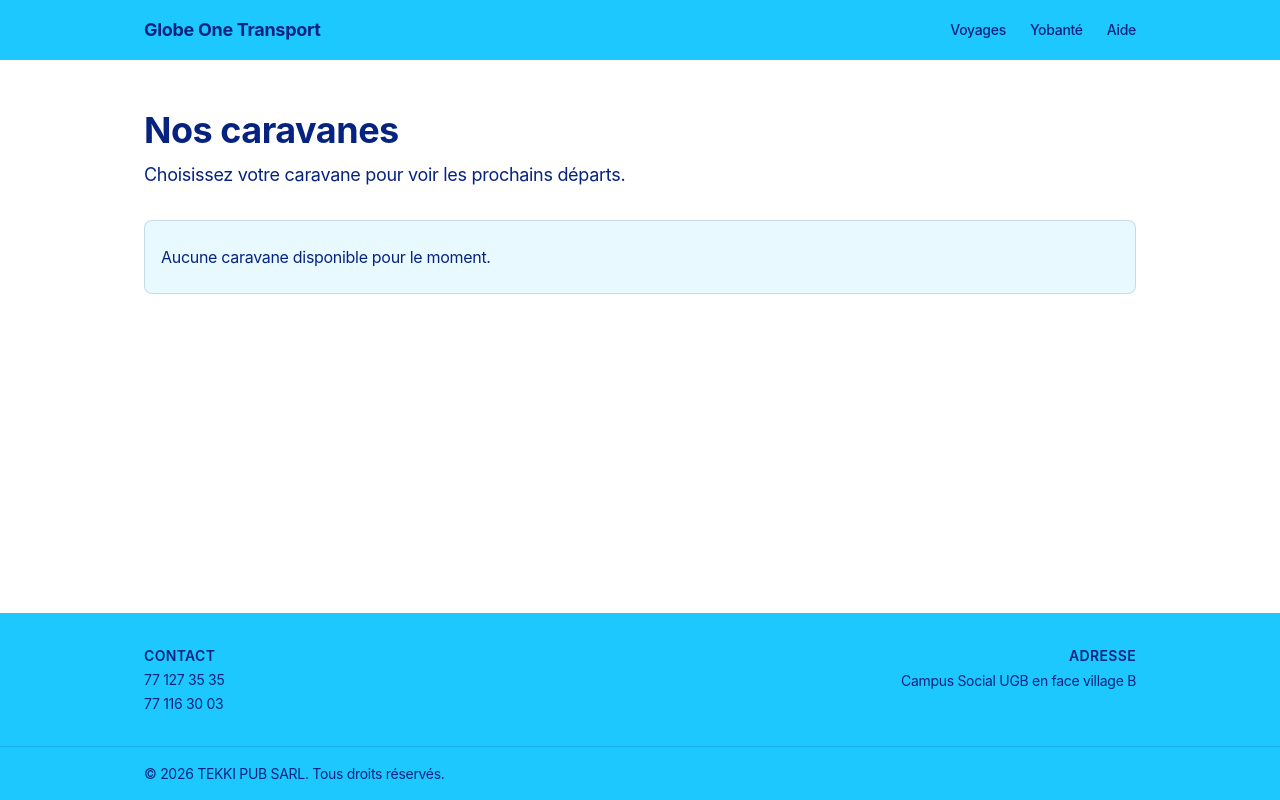
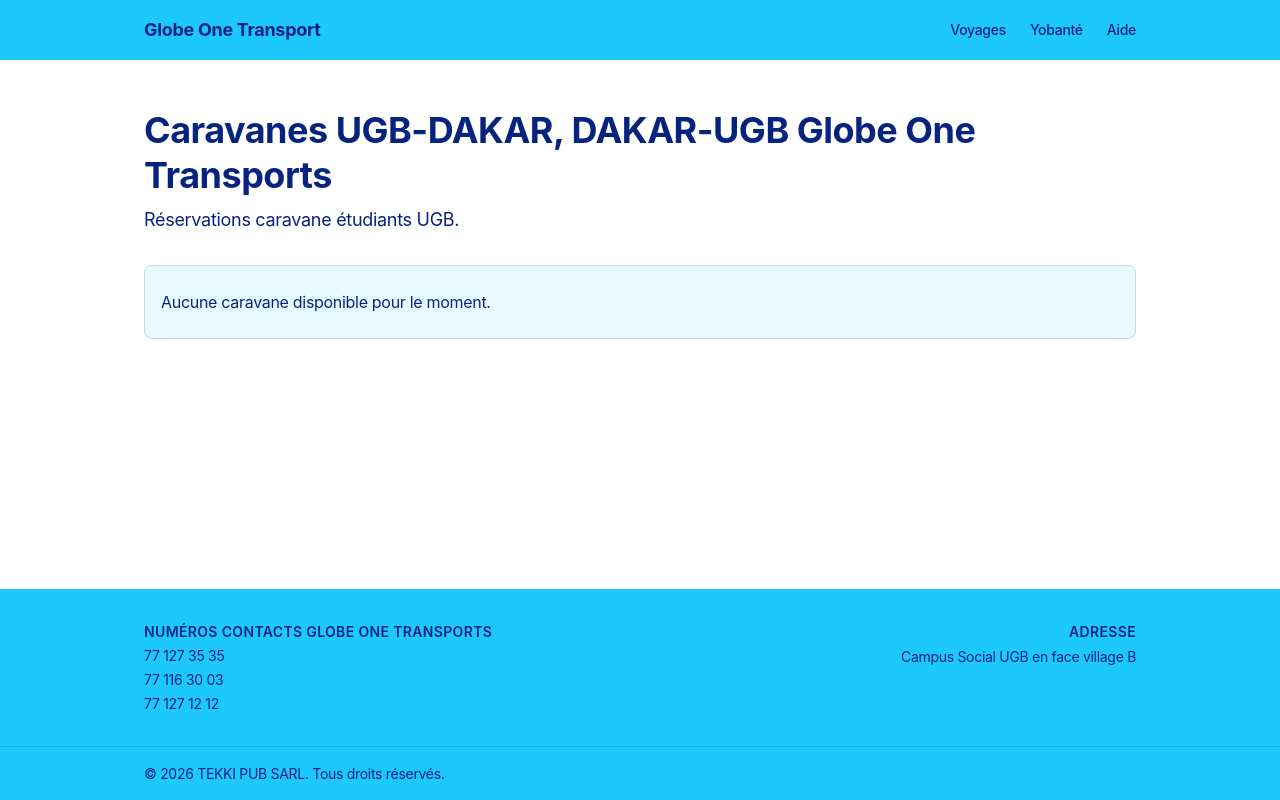
Before and after one commit to babacargithub/GoTransV5, a Laravel app: template resources/views/website/home.blade.php in a window 1280 px wide. Run offline with Laravel 12, Linux system fonts and the light colour scheme; the template is opened without the code that fills it, so the values that code supplies are empty; style sheets or scripts are compiled from the project's sources; parts of the project's set-up code (start-up, migrations or seed data) failed here and were passed over; some libraries are stand-ins or nearby versions.

Commit message:
Update public website home SEO copy and add a third contact number to the footer

```diff
--- a/resources/views/components/layouts/website.blade.php
+++ b/resources/views/components/layouts/website.blade.php
@@ -111,9 +111,10 @@
     <footer class="bg-brand-cyan text-brand-navy text-sm">
         <div class="max-w-5xl mx-auto px-4 py-8 flex flex-col gap-6 sm:flex-row sm:justify-between">
             <div class="flex flex-col gap-1">
-                <p class="font-semibold uppercase tracking-wide">Contact</p>
+                <p class="font-semibold uppercase tracking-wide">Numéros contacts Globe One Transports</p>
                 <a href="tel:+221771273535" class="hover:underline">77 127 35 35</a>
                 <a href="tel:+221771163003" class="hover:underline">77 116 30 03</a>
+                <a href="tel:+221771271212" class="hover:underline">77 127 12 12</a>
             </div>
 
             <address class="not-italic flex flex-col gap-1 sm:max-w-xs sm:text-right">
--- a/resources/views/website/home.blade.php
+++ b/resources/views/website/home.blade.php
@@ -1,12 +1,12 @@
 <x-layouts.website
-    title="Globe One Transport — Bus Saint-Louis (UGB) ↔ Dakar"
-    description="Réservez votre trajet en bus entre Saint-Louis (UGB) et Dakar avec Globe One Transport. Départs réguliers, trajets directs et fiables, billets en ligne."
-    keywords="bus UGB Dakar, transport Saint-Louis Dakar, réservation bus Sénégal, Globe One Transport"
+    title="Globe One Transport — Caravanes UGB-DAKAR, DAKAR-UGB"
+    description="Réservation Caravanes étudiants UGB, DAKAR-UGB et UGB-DAKAR avec Globe One Transports"
+    keywords="caravanes ugb, Globe One Transport, caravane dakar ugb, réservation caravane ugb dakar, lien globe one, e-transport, UGB, réservation caravane, caravanes étudiants ugb"
 >
     <section class="max-w-5xl mx-auto px-4 py-12">
         <header class="mb-8 text-brand-navy">
-            <h1 class="text-4xl font-bold mb-2">Nos caravanes</h1>
-            <p class="text-lg">Choisissez votre caravane pour voir les prochains départs.</p>
+            <h1 class="text-4xl font-bold mb-2">Caravanes UGB-DAKAR, DAKAR-UGB Globe One Transports</h1>
+            <p class="text-lg">Réservations caravane étudiants UGB.</p>
         </header>
 
         @if ($trajets->isEmpty())
```
